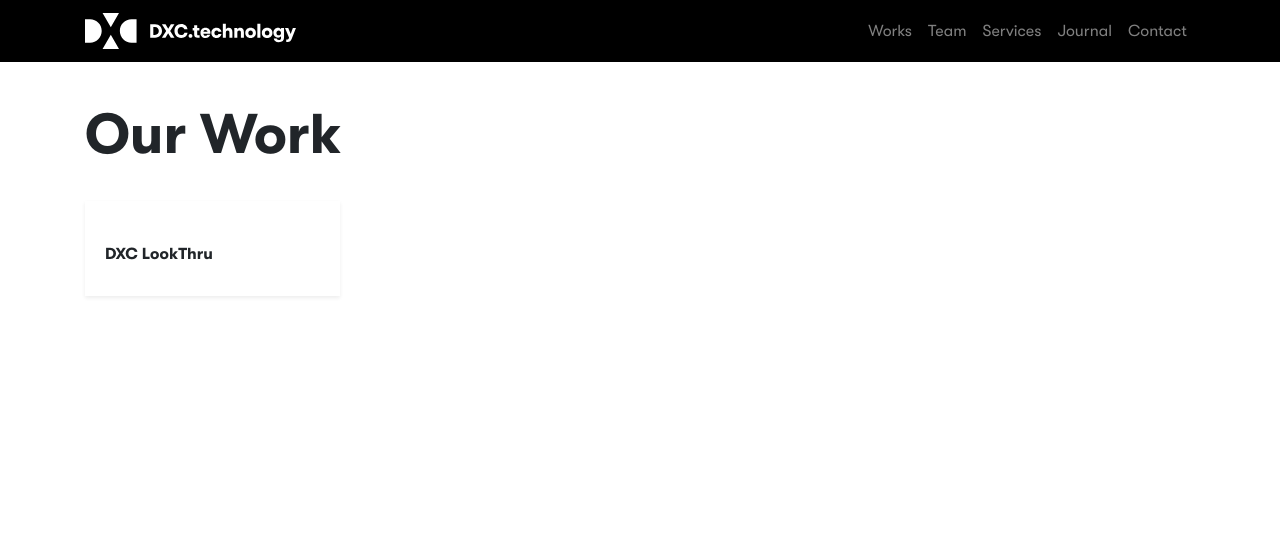
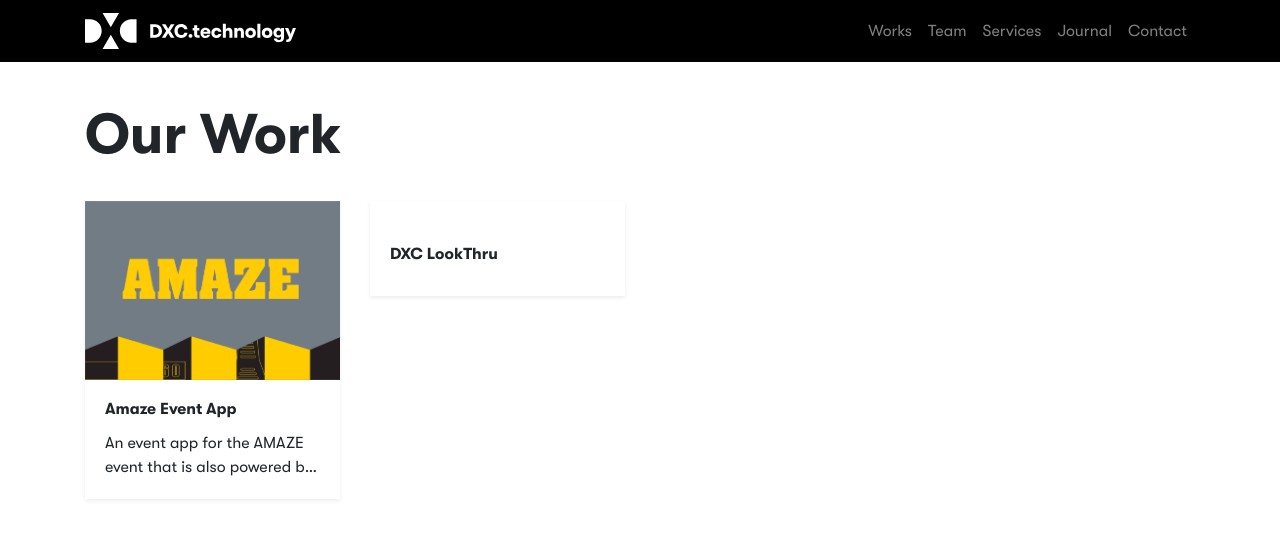
Before and after one commit to jsprlprd/dxc-portfolio, a Jekyll site: the page built from works/index.html, in a window 1280 px wide. Shown: the top 539 px of the page. Built offline with Jekyll 4.4.1, drawn with Linux system fonts in a browser that asks for light colours; nearby versions of some CDN libraries; some of the changed text lies outside the part shown.

Commit message:
Update from Forestry.io - Updated amaze-event-app.md

```diff
--- a/_works/amaze-event-app.md
+++ b/_works/amaze-event-app.md
@@ -2,6 +2,11 @@
 title: Amaze Event App
 layout: works
 date: 2018-12-11 03:20:43 +0000
-published: false
+details: An event app for the AMAZE event that is also powered by the AR technology.
+  AR enables you to get access to media content scattered all over the event floor
+  to get more information of the event or what’s coming.
+thumbnail: "/assets/img/app-covers/amaze.png"
+categories:
+- works
 
 ---
```
